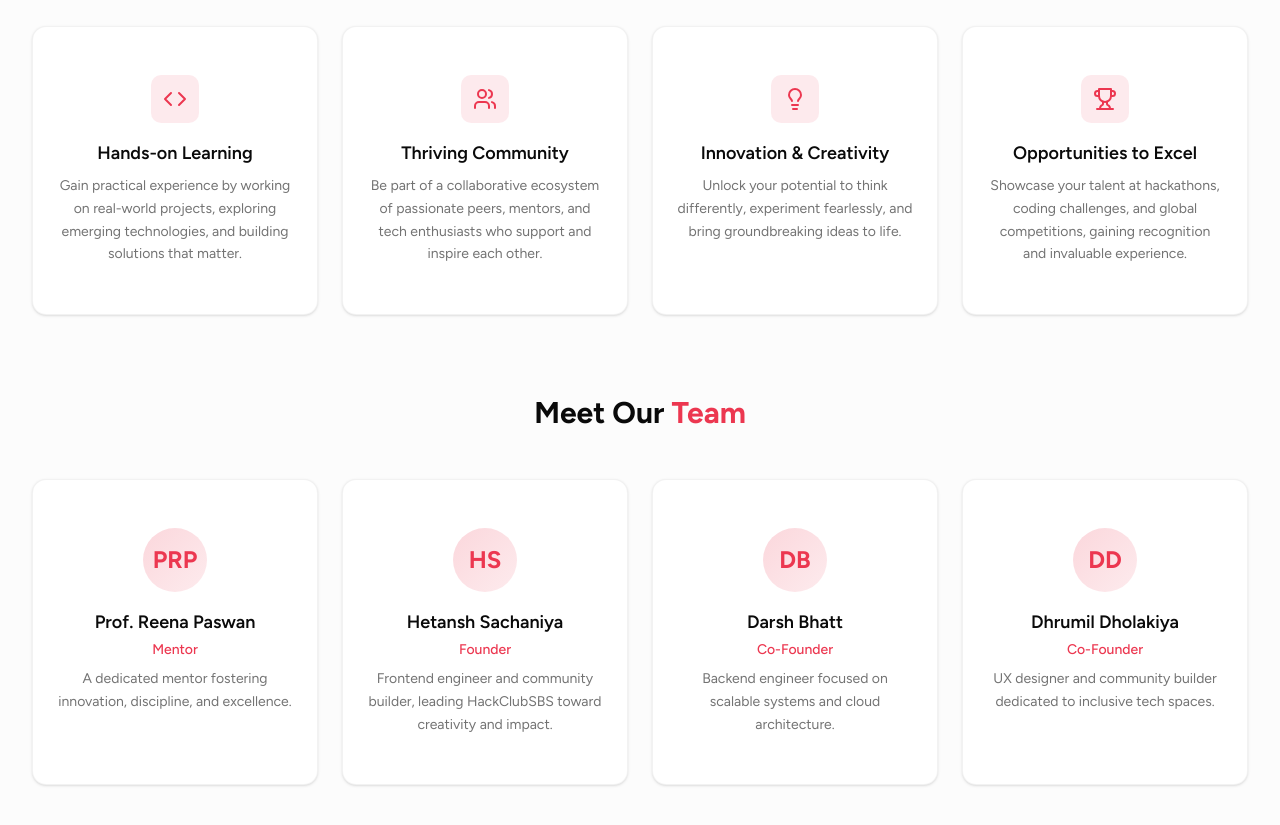
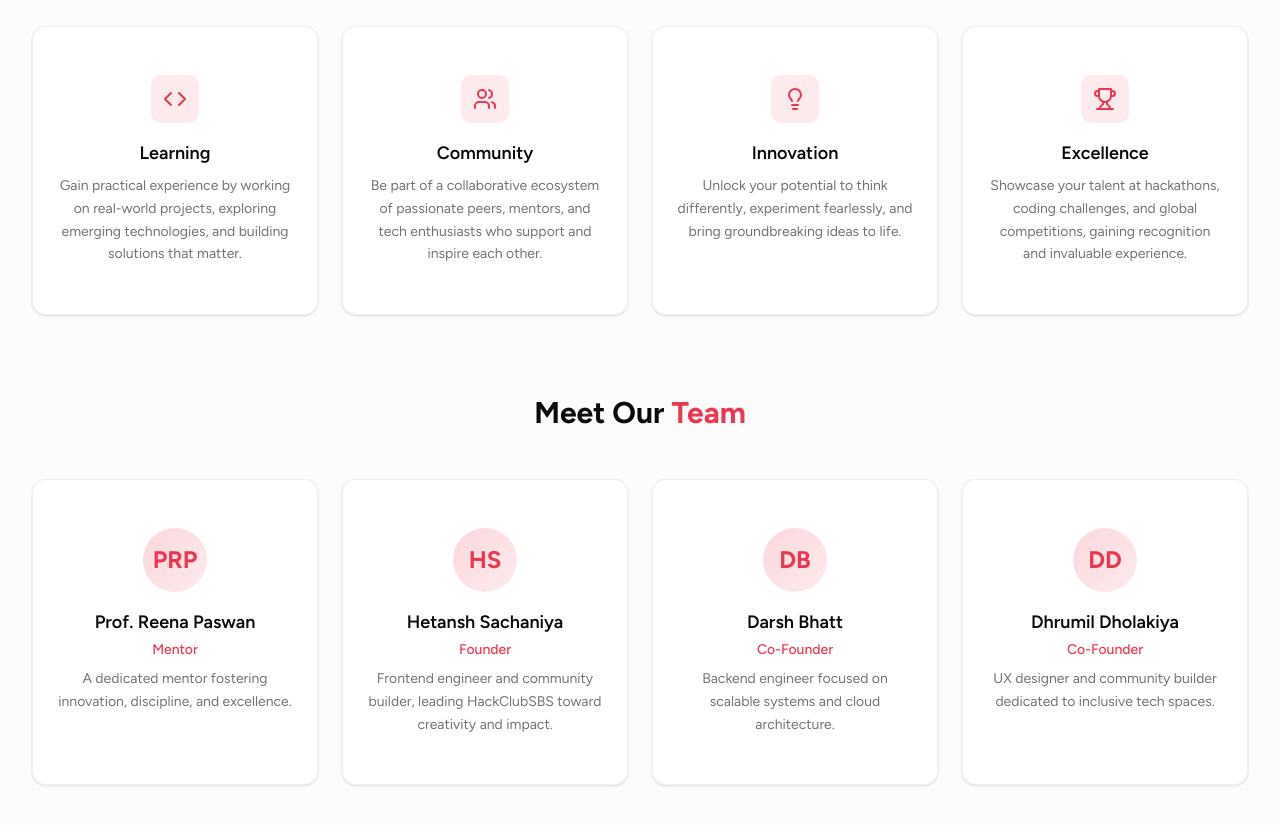
Before and after one commit to hetansh2220/hackclubsbs.tech, a Next.js app: page / in a window 1280 px wide. Shown: the part 1120-1945 px from the top of the page. Built offline with nearby package versions, Linux system fonts and the light colour scheme.

Commit message:
Update About section content and feature descriptions

```diff
--- a/components/about-section.tsx
+++ b/components/about-section.tsx
@@ -7,29 +7,30 @@ import { Code, Users, Lightbulb, Trophy } from "lucide-react"
 const features = [
   {
     icon: Code,
-    title: "Hands-on Learning",
+    title: "Learning",
     description:
       "Gain practical experience by working on real-world projects, exploring emerging technologies, and building solutions that matter.",
   },
   {
     icon: Users,
-    title: "Thriving Community",
+    title: "Community",
     description:
       "Be part of a collaborative ecosystem of passionate peers, mentors, and tech enthusiasts who support and inspire each other.",
   },
   {
     icon: Lightbulb,
-    title: "Innovation & Creativity",
+    title: "Innovation",
     description:
       "Unlock your potential to think differently, experiment fearlessly, and bring groundbreaking ideas to life.",
   },
   {
     icon: Trophy,
-    title: "Opportunities to Excel",
+    title: "Excellence",
     description:
       "Showcase your talent at hackathons, coding challenges, and global competitions, gaining recognition and invaluable experience.",
   },
 ]
+
 
 
 const teamMembers = [
```
